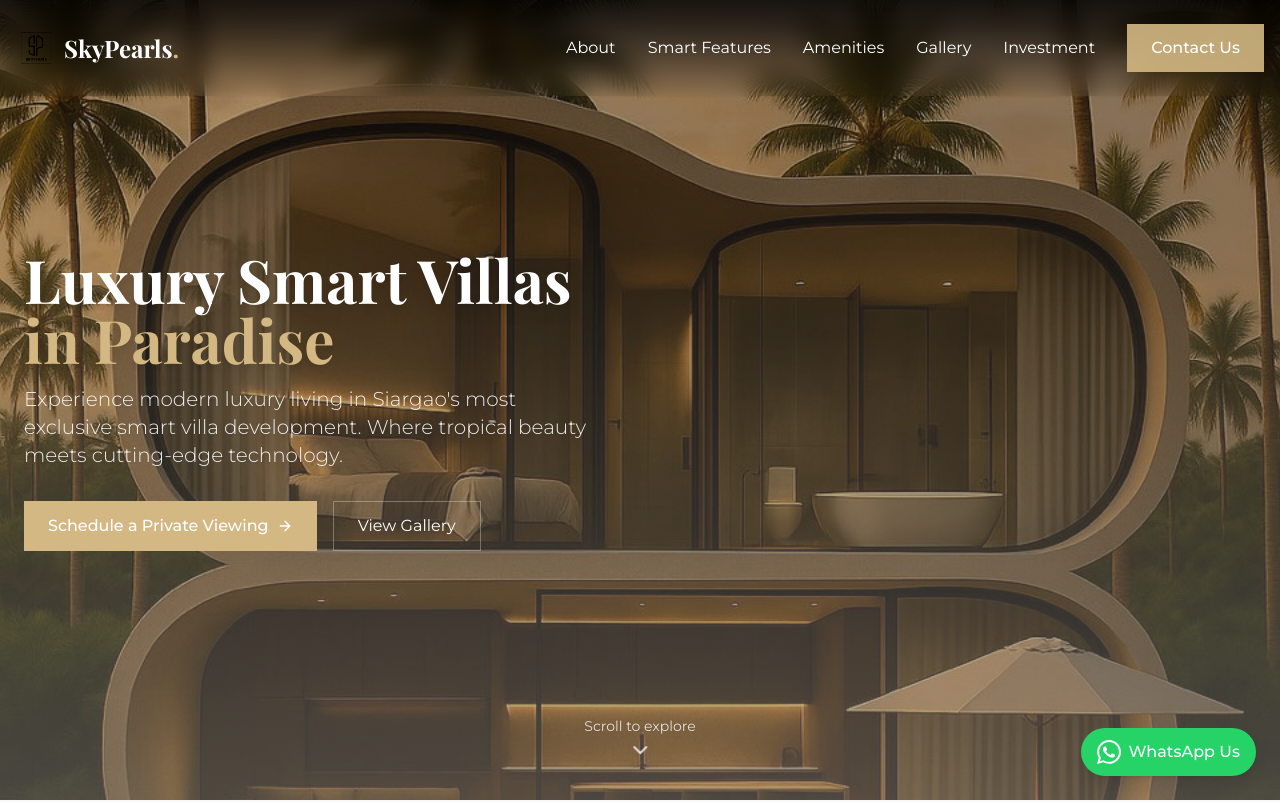
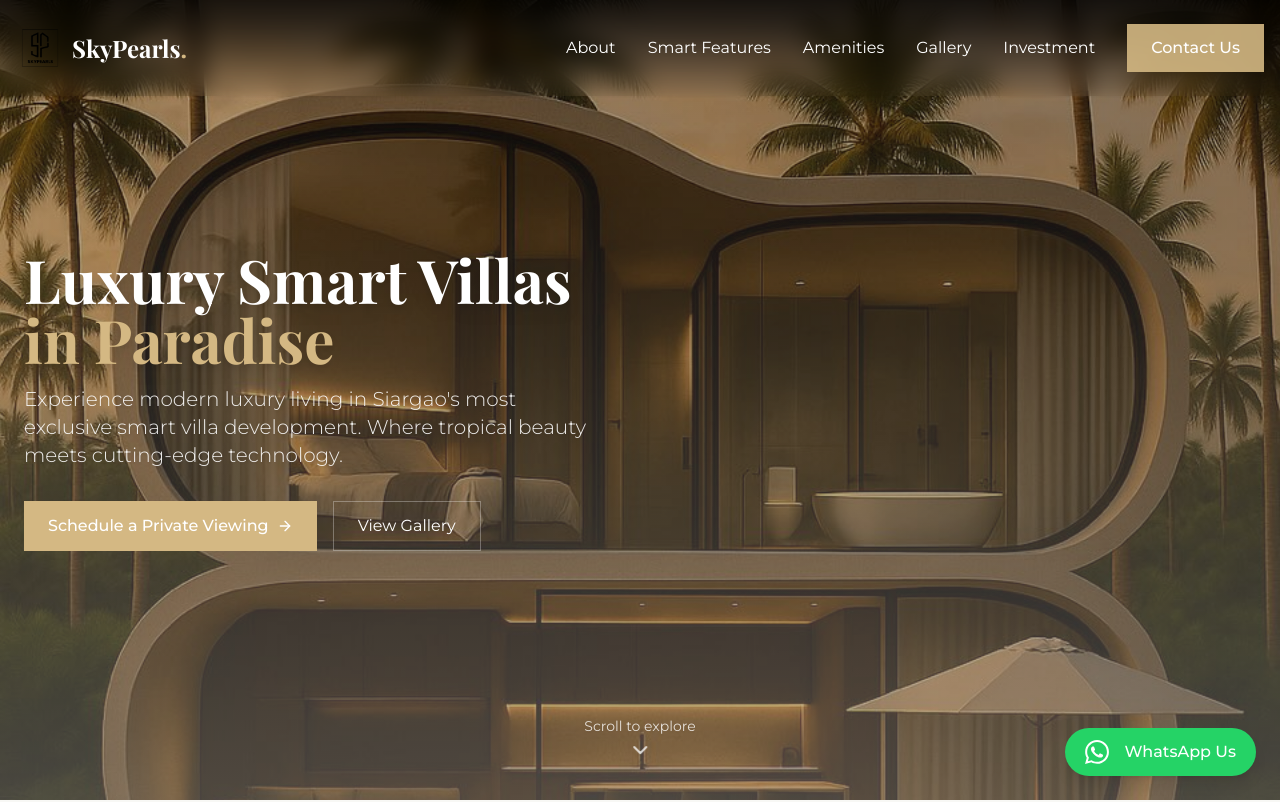
Before and after one commit to Ivanxdigital/skypearls-dream-villa, a React (Vite) app: page / in a window 1280 px wide. Shown: the top 802 px of the page. Built offline with nearby package versions, Linux system fonts and the light colour scheme.

Commit message:
Logo added, and WA button smoother.

```diff
--- a/src/components/BrandLogo.tsx
+++ b/src/components/BrandLogo.tsx
@@ -36,7 +36,7 @@ export const BrandLogo: React.FC<React.HTMLAttributes<HTMLDivElement>> = ({ clas
         src="/skypearls-logo-stamp.png"
         alt="SkyPearls Logo Stamp"
         className={cn(
-          'h-10 w-auto object-contain',
+          'h-12 w-auto object-contain',
           'opacity-0 animate-skypearl-logo-fade-in'
         )}
         style={{ animationDuration: `${logoFadeInDuration}ms`, animationFillMode: 'forwards' }}
--- a/src/components/ContactSection.tsx
+++ b/src/components/ContactSection.tsx
@@ -1,7 +1,20 @@
-
-import React from 'react';
+import React, { useState, useEffect } from 'react';
 
 const ContactSection = () => {
+  const [collapsed, setCollapsed] = useState(false);
+
+  useEffect(() => {
+    const handleScroll = () => {
+      if (window.scrollY > 50) {
+        setCollapsed(true);
+      } else {
+        setCollapsed(false);
+      }
+    };
+    window.addEventListener('scroll', handleScroll);
+    return () => window.removeEventListener('scroll', handleScroll);
+  }, []);
+
   return (
     <section id="contact" className="section-padding bg-skypearl-dark text-white relative overflow-hidden">
       {/* Decorative element */}
@@ -154,15 +167,40 @@ const ContactSection = () => {
 
       <div className="fixed bottom-6 right-6 z-50">
         <a
-          href="https://wa.me/639181234567"
+          href="https://wa.me/639993702550"
           target="_blank"
           rel="noreferrer"
-          className="flex items-center gap-2 bg-[#25D366] text-white px-4 py-3 rounded-full shadow-lg hover:bg-opacity-90 transition-colors"
+          className={`
+            flex items-center bg-[#25D366] text-white rounded-full shadow-lg
+            transition-all duration-500 ease-in-out
+            ${collapsed ? 'px-3 py-3 w-12 justify-center' : 'px-5 py-3 w-auto gap-2'}
+          `}
+          style={{
+            minWidth: collapsed ? 48 : 0,
+            maxWidth: collapsed ? 48 : 300,
+            overflow: 'hidden',
+            whiteSpace: 'nowrap',
+            transition: 'all 0.5s cubic-bezier(0.4,0,0.2,1)',
+          }}
+          aria-label="WhatsApp Us"
         >
           <svg xmlns="http://www.w3.org/2000/svg" className="h-6 w-6" fill="currentColor" viewBox="0 0 24 24">
             <path d="M.057 24l1.687-6.163c-1.041-1.804-1.588-3.849-1.587-5.946.003-6.556 5.338-11.891 11.893-11.891 3.181.001 6.167 1.24 8.413 3.488 2.245 2.248 3.481 5.236 3.48 8.414-.003 6.557-5.338 11.892-11.893 11.892-1.99-.001-3.951-.5-5.688-1.448l-6.305 1.654zm6.597-3.807c1.676.995 3.276 1.591 5.392 1.592 5.448 0 9.886-4.434 9.889-9.885.002-5.462-4.415-9.89-9.881-9.892-5.452 0-9.887 4.434-9.889 9.884-.001 2.225.651 3.891 1.746 5.634l-.999 3.648 3.742-.981zm11.387-5.464c-.074-.124-.272-.198-.57-.347-.297-.149-1.758-.868-2.031-.967-.272-.099-.47-.149-.669.149-.198.297-.768.967-.941 1.165-.173.198-.347.223-.644.074-.297-.149-1.255-.462-2.39-1.475-.883-.788-1.48-1.761-1.653-2.059-.173-.297-.018-.458.13-.606.134-.133.297-.347.446-.521.151-.172.2-.296.3-.495.099-.198.05-.372-.025-.521-.075-.148-.669-1.611-.916-2.206-.242-.579-.487-.501-.669-.51l-.57-.01c-.198 0-.52.074-.792.372s-1.04 1.016-1.04 2.479 1.065 2.876 1.213 3.074c.149.198 2.095 3.2 5.076 4.487.709.306 1.263.489 1.694.626.712.226 1.36.194 1.872.118.571-.085 1.758-.719 2.006-1.413.248-.695.248-1.29.173-1.414z" />
           </svg>
-          <span className="font-medium">WhatsApp Us</span>
+          <span
+            className={`
+              font-medium inline-block
+              transition-all duration-500 ease-in-out
+              ${collapsed ? 'opacity-0 translate-x-4 w-0 ml-0 pointer-events-none' : 'opacity-100 translate-x-0 w-auto ml-2'}
+            `}
+            style={{
+              transition: 'opacity 0.4s cubic-bezier(0.4,0,0.2,1), width 0.5s cubic-bezier(0.4,0,0.2,1), margin 0.5s cubic-bezier(0.4,0,0.2,1), transform 0.5s cubic-bezier(0.4,0,0.2,1)',
+              overflow: 'hidden',
+              minWidth: 0,
+            }}
+          >
+            WhatsApp Us
+          </span>
         </a>
       </div>
     </section>
```
